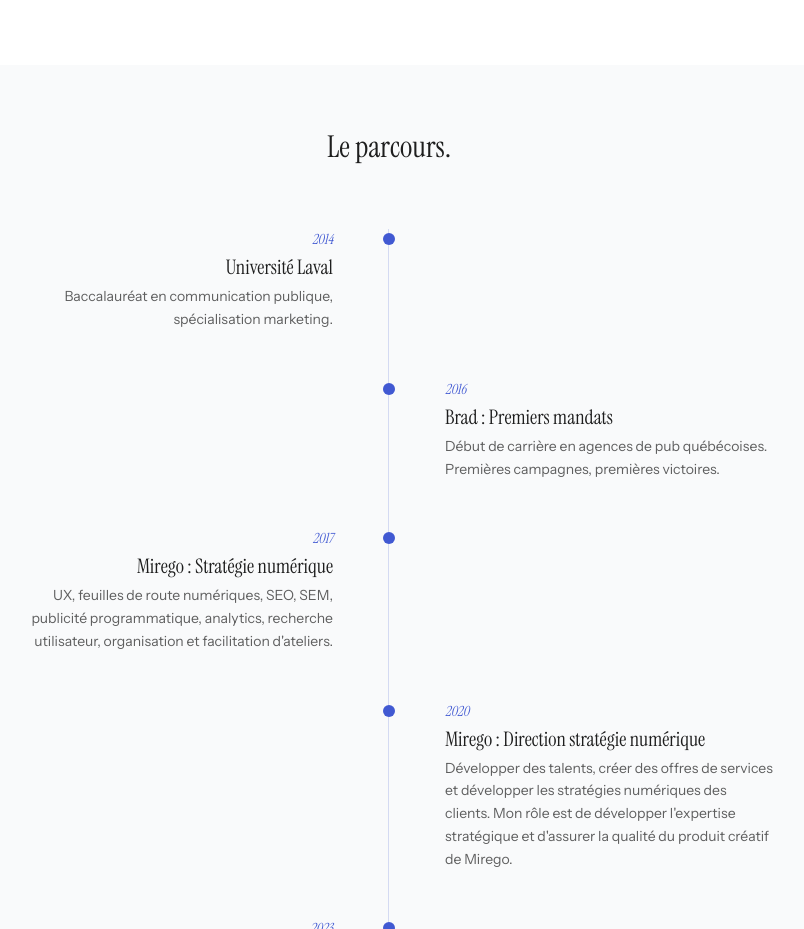
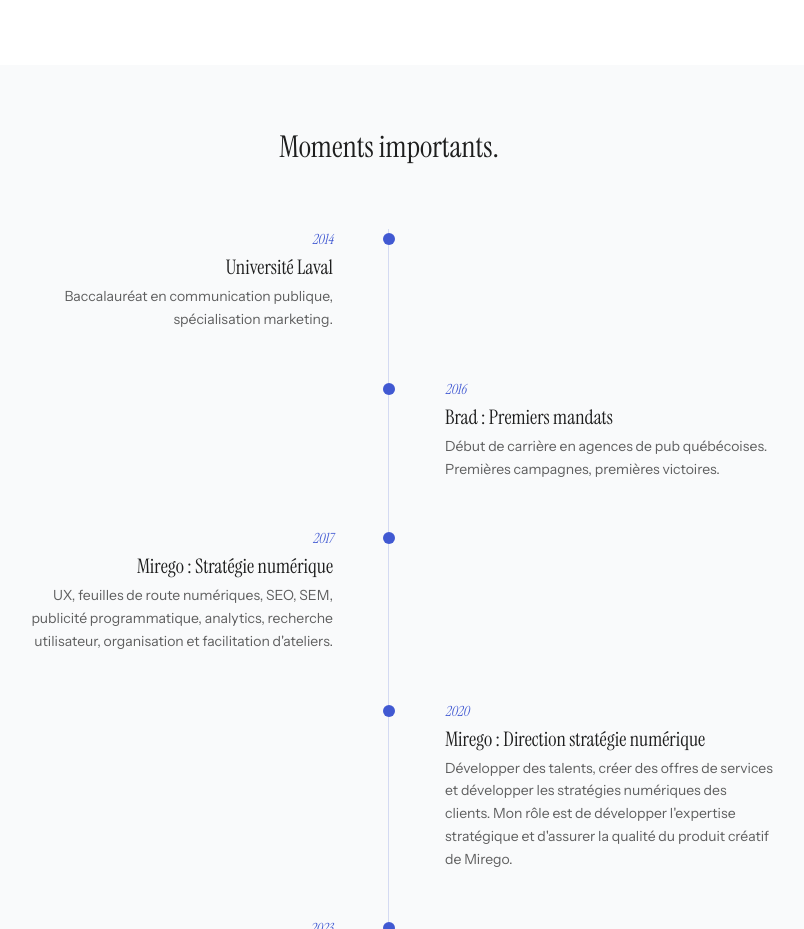
Before and after one commit to jbdube-gif/mon-agence, a Next.js app: page /a-propos in a window 1280 px wide. Shown: the part 880-1809 px from the top of the page, without its empty margins (251-1055 px from the left). Built offline with nearby package versions, Linux system fonts and the light colour scheme.

Commit message:
timeline

```diff
--- a/app/a-propos/page.tsx
+++ b/app/a-propos/page.tsx
@@ -276,7 +276,7 @@
       {/* PARCOURS — ligne du temps */}
       <section className="px-5 md:px-12 py-16 bg-gray-50">
         <h2 className="font-[family-name:var(--font-serif)] text-3xl text-[#1e1e1e] mb-16 text-center">
-          Le parcours.
+          Moments importants.
         </h2>
 
         <div className="relative max-w-3xl mx-auto">
```
